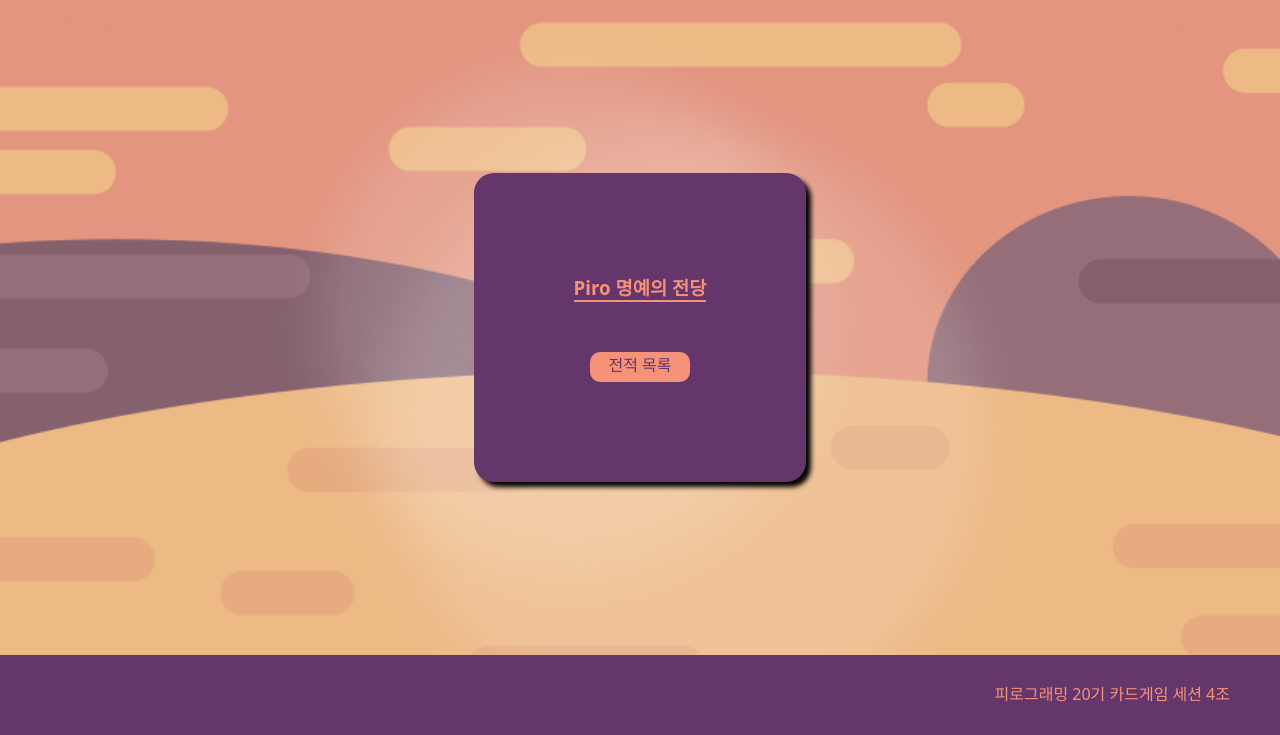
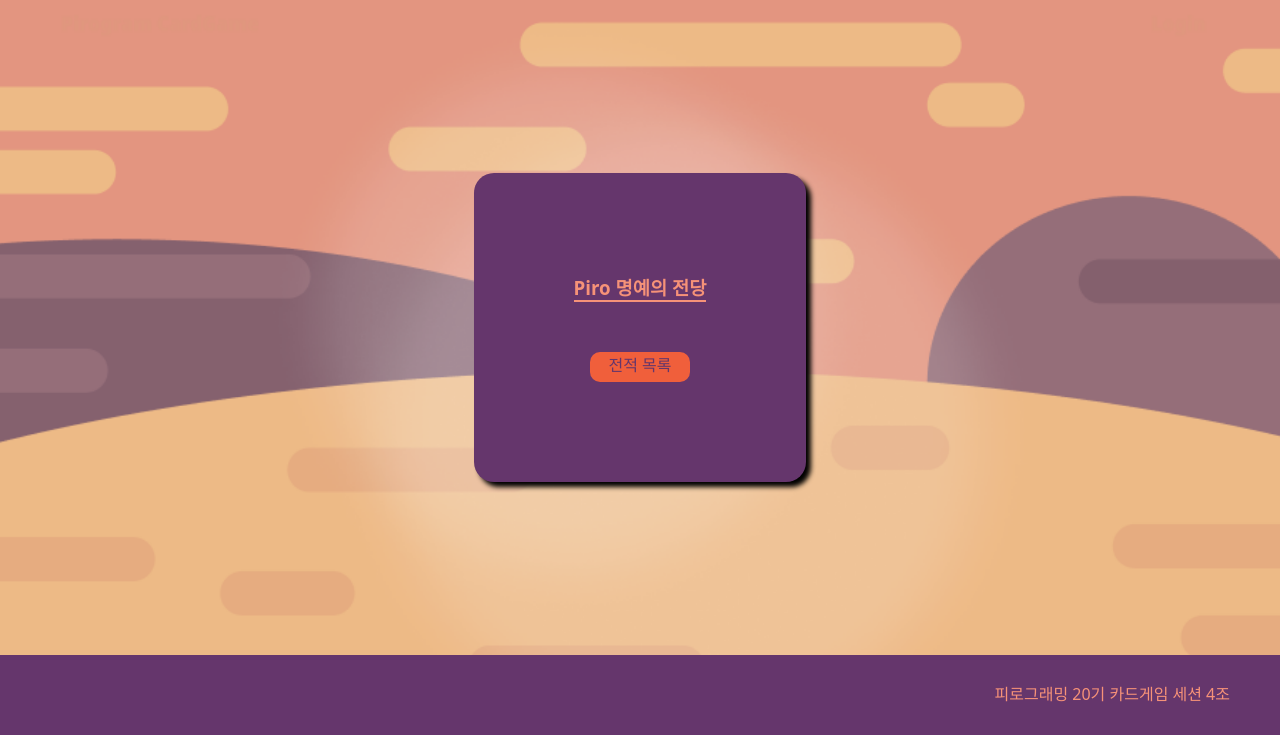
Before and after one commit to Pirogramming-20/Piro20_CardGame_4, a Django app: page /ranking/ in a window 1280 px wide, with the pointer over the restyled element. Shown: the part 65-800 px from the top of the page. Run offline with Django 4.2, Linux system fonts and the light colour scheme; some web fonts are replaced.

Commit message:
[fix] 랭킹보기에서 전적목록 btn hover 수정

```diff
--- a/static/css/main.css
+++ b/static/css/main.css
@@ -71,6 +71,10 @@ section {
   text-align: center;
 }
 
+.to_list:hover{
+  background-color: var(--orange-light);
+}
+
 #ranking-title {
   text-align: center;
   border-bottom: 2px solid var(--orange);
```
